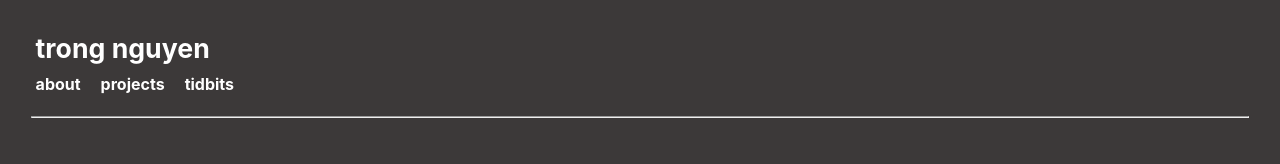
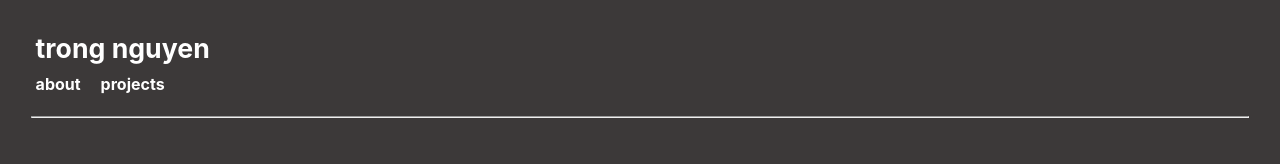
Before and after one commit to trongtngu/website, a React (Create React App) app: page /about in a window 1280 px wide. Shown: the top 164 px of the page. Built offline with nearby package versions, Linux system fonts and the light colour scheme.

Commit message:
removing tidbits until finished

```diff
--- a/src/pages/Navbar.jsx
+++ b/src/pages/Navbar.jsx
@@ -16,6 +16,7 @@ function Navbar () {
 
   const gotoTidbits = () => {
     navigate('/tidbits')
+    // TODO: add tidbits navbar item back
   }
 
     return (<>
@@ -23,7 +24,6 @@ function Navbar () {
     <div className="navbar">
       <div className="navbar-item" onClick={gotoAbout}>about</div>
       <div className="navbar-item" onClick={gotoProjects}>projects</div>
-      <div className="navbar-item" onClick={gotoTidbits}>tidbits</div>
     </div>
     <hr/>
   </>)
```
